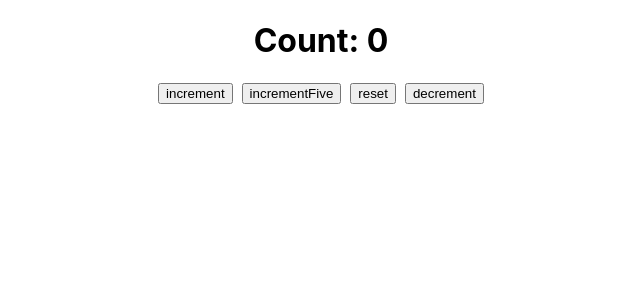
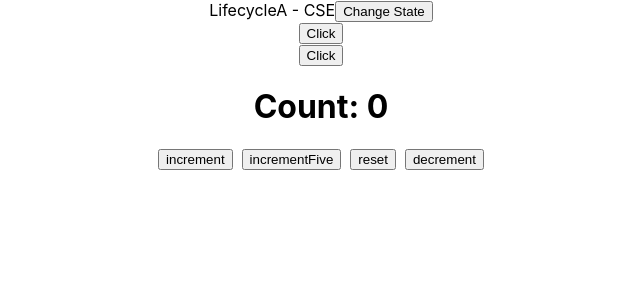
Before and after one commit to DenisRuparel/Full-Stack-Basic-To-Advance, a React (Create React App) app in the folder Srushti_Mam_Practical_Session/first-app/: page / in a window 1280 px wide. Shown: the top 300 px of the page, without its empty margins (319-959 px from the left). Built offline with nearby package versions, Linux system fonts and the light colour scheme.

Commit message:
ninth commit

```diff
--- a/Srushti_Mam_Practical_Session/first-app/src/App.js
+++ b/Srushti_Mam_Practical_Session/first-app/src/App.js
@@ -3,6 +3,9 @@ import './App.css';
 // import Greet from './components/Greet';
 // import Welcome from './components/Welcome';
 import Counter from './components/Counter';
+import FunctionClick from './components/FunctionClick';
+import FunctionClickClass from './components/FunctionClickClass';
+import Lifecycle from './components/Lifecycle';
 function App() {
   return (
     <div className="App">
@@ -14,6 +17,9 @@ function App() {
       <Welcome deptName="DEPSTAR"/>
 
       <Message/> */}
+      <Lifecycle/>
+      <FunctionClick/>
+      <FunctionClickClass/>
       <Counter/>
     </div>
   );
--- /dev/null
+++ b/Srushti_Mam_Practical_Session/first-app/src/components/FunctionClick.js
@@ -0,0 +1,20 @@
+import React from 'react'
+
+const FunctionClick = () => {
+
+    // const clickHandler =  () => {
+    //     console.log("Clicked..!")
+    // }
+
+    function clickHandler () {
+        console.log("Clicked..!")
+    }
+
+  return (
+    <div>
+      <button onClick={clickHandler}>Click</button>
+    </div>
+  )
+}
+
+export default FunctionClick
--- /dev/null
+++ b/Srushti_Mam_Practical_Session/first-app/src/components/FunctionClickClass.js
@@ -0,0 +1,16 @@
+import React, { Component } from 'react'
+
+export class FunctionClickClass extends Component {
+    clickHandler(){
+        console.log("Clicked - Class")
+    }
+    render() {
+        return (
+            <div>
+                <button onClick={this.clickHandler}>Click</button>
+            </div>
+        )
+    }
+}
+
+export default FunctionClickClass
--- /dev/null
+++ b/Srushti_Mam_Practical_Session/first-app/src/components/Lifecycle.js
@@ -0,0 +1,52 @@
+import React, {Component} from "react";
+class Lifecycle extends Component{
+    constructor(props){
+        super(props)
+
+        this.state = {
+            dept : "CSE"
+        }
+        console.log("LifecycleA Constructor")
+    }
+
+    // static getDerivedStateFromProps(props,state){
+    //     console.log("LifecycleA getDerviedStateFromProps")
+    //     return null
+    // }
+
+    componentDidMount() {
+        console.log("LifecycleA ComponentDid mount")
+    }
+
+    // shouldComponentUpdate(){
+    //     console.log("LifecycleA shouldComponentUpdate")
+    //     return null;
+    // }
+
+    getSnapshotBeforeUpdate(prevProps, prevState){
+        console.log("LifecycleA getSnapshotBeforeUpdate")
+        return null;
+    }
+
+    componentDidUpdate(){
+        console.log("LifecycleA componentDidUpdate")
+    }
+
+    changeState(){
+        this.setState({
+            dept: "CSPIT"
+        })
+    }
+
+    render() {
+        console.log("Render Method")
+        return (
+            <div>
+                LifecycleA - {this.state.dept}
+                <button onClick={() => this.changeState()}>Change State</button>
+            </div>
+        )
+    }
+}
+
+export default Lifecycle
```
Also changed, not shown: Srushti_Mam_Practical_Session/first-app/src/components/Message.js (+14 -2 lines).
